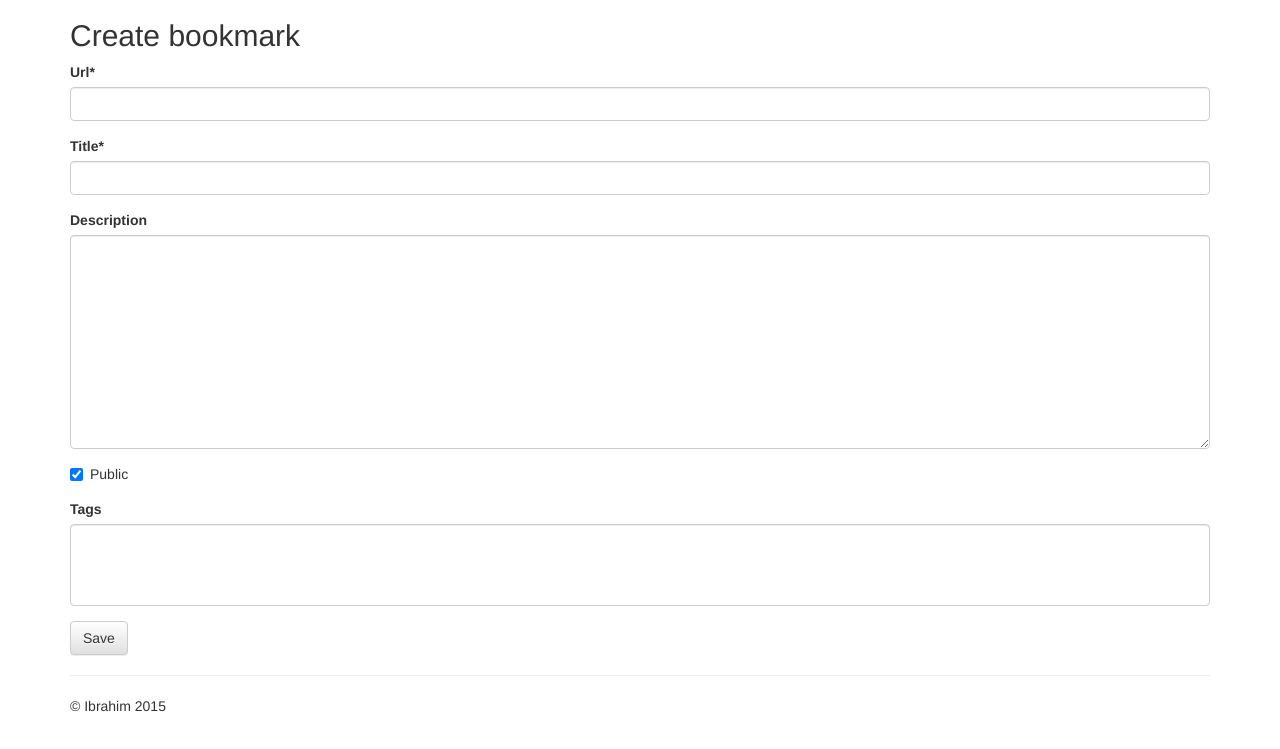
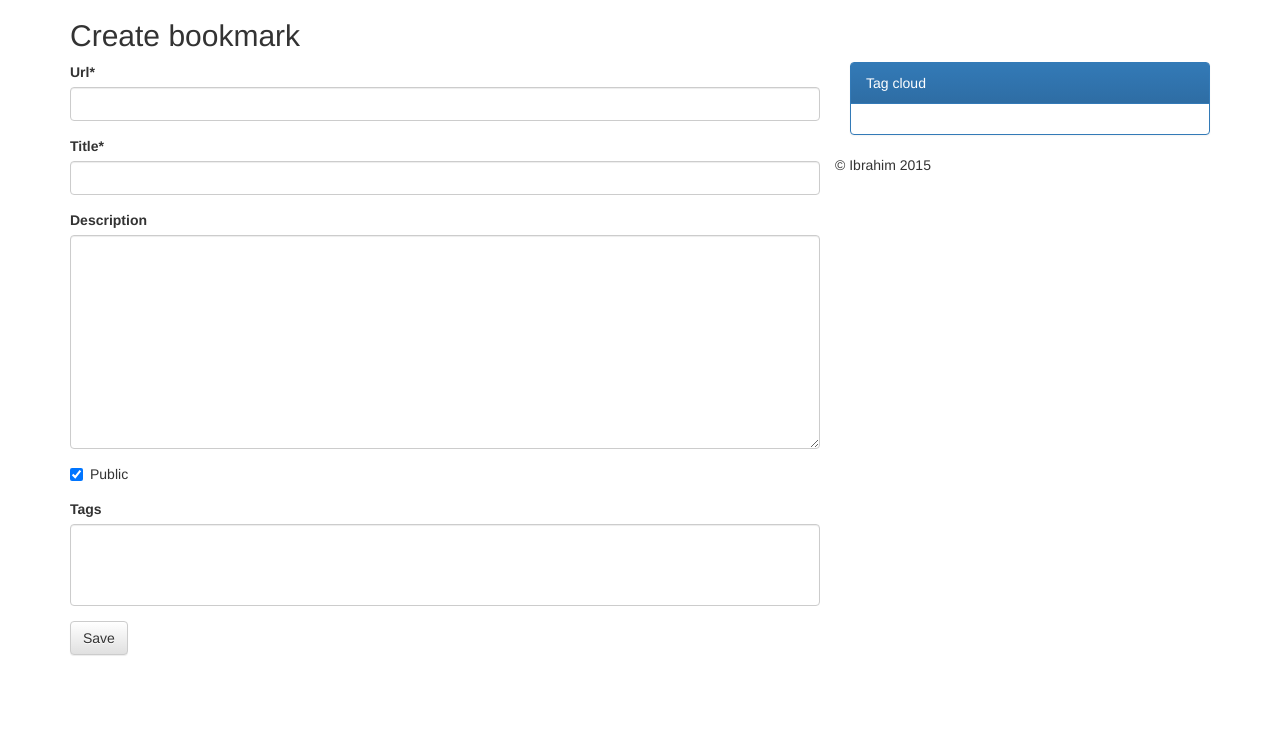
Before and after one commit to IbraDirir/MarcadoreApp, a Django app: page /create/ in a window 1280 px wide. Shown: the part 51-800 px from the top of the page. Run offline with Django 3.2, Linux system fonts and the light colour scheme; a user stored in the database is signed in; data comes from the database, SQL or seed files in the repository; data that the repository does not hold is empty; some libraries are stand-ins or nearby versions.

Commit message:
loaded static files of macadore  tags, changed the layout and included sidebar tags in the in each of the views, and loaded macador tags in the bookmark_user.html

```diff
--- a/mysite/marcador/templates/marcador/bookmark_user.html
+++ b/mysite/marcador/templates/marcador/bookmark_user.html
@@ -1,5 +1,5 @@
 {% extends "marcador/bookmark_list.html" %}
-
+{% load marcador_tags %}
 {% block title %}{{ owner.username }}'s bookmarks{% endblock %}
 
 {% block heading %}
--- a/mysite/marcador/views.py
+++ b/mysite/marcador/views.py
@@ -8,6 +8,8 @@
 
 def bookmark_list(request):
     bookmarks = Bookmark.public.all()
+    if request.GET.get('tag'):
+        bookmarks = bookmarks.filter(tags__name=request.GET['tag'])
     context = {'bookmarks': bookmarks}
     return render(request, 'marcador/bookmark_list.html', context)
 
@@ -18,6 +20,8 @@
         bookmarks = user.bookmarks.all()
     else:
         bookmarks = Bookmark.public.filter(owner__username=username)
+    if request.GET.get('tag'):
+        bookmarks = bookmarks.filter(tags__name=request.GET['tag'])
     context = {'bookmarks': bookmarks, 'owner': user}
     return render(request, 'marcador/bookmark_user.html', context)
 
--- a/mysite/templates/base.html
+++ b/mysite/templates/base.html
@@ -1,4 +1,5 @@
 {% load staticfiles %}
+{% load staticfiles marcador_tags %}
 <!doctype html>
 <!--[if lt IE 7]>      <html class="no-js lt-ie9 lt-ie8 lt-ie7" lang=""> <![endif]-->
 <!--[if IE 7]>         <html class="no-js lt-ie9 lt-ie8" lang=""> <![endif]-->
@@ -47,13 +48,25 @@
       </div>
     </nav>
 <div class="container">
-  <div>
+<div class="row">
+        <div class="col-md-12">
       {% block heading %}{% endblock %}
   </div>
-  <div>
+  </div>
+   <div class="row">
+        <div class="col-md-8">
       {% block content %}{% endblock %}
   </div>
-
+       <div class="col-md-4">
+          <div class="panel panel-primary">
+            <div class="panel-heading">Tag cloud</div>
+            <div class="panel-body">
+              {% block sidebar %}
+                {% tagcloud %}
+              {% endblock %}
+            </div>
+          </div>
+        </div>
   <hr>
 
     <footer>
```
